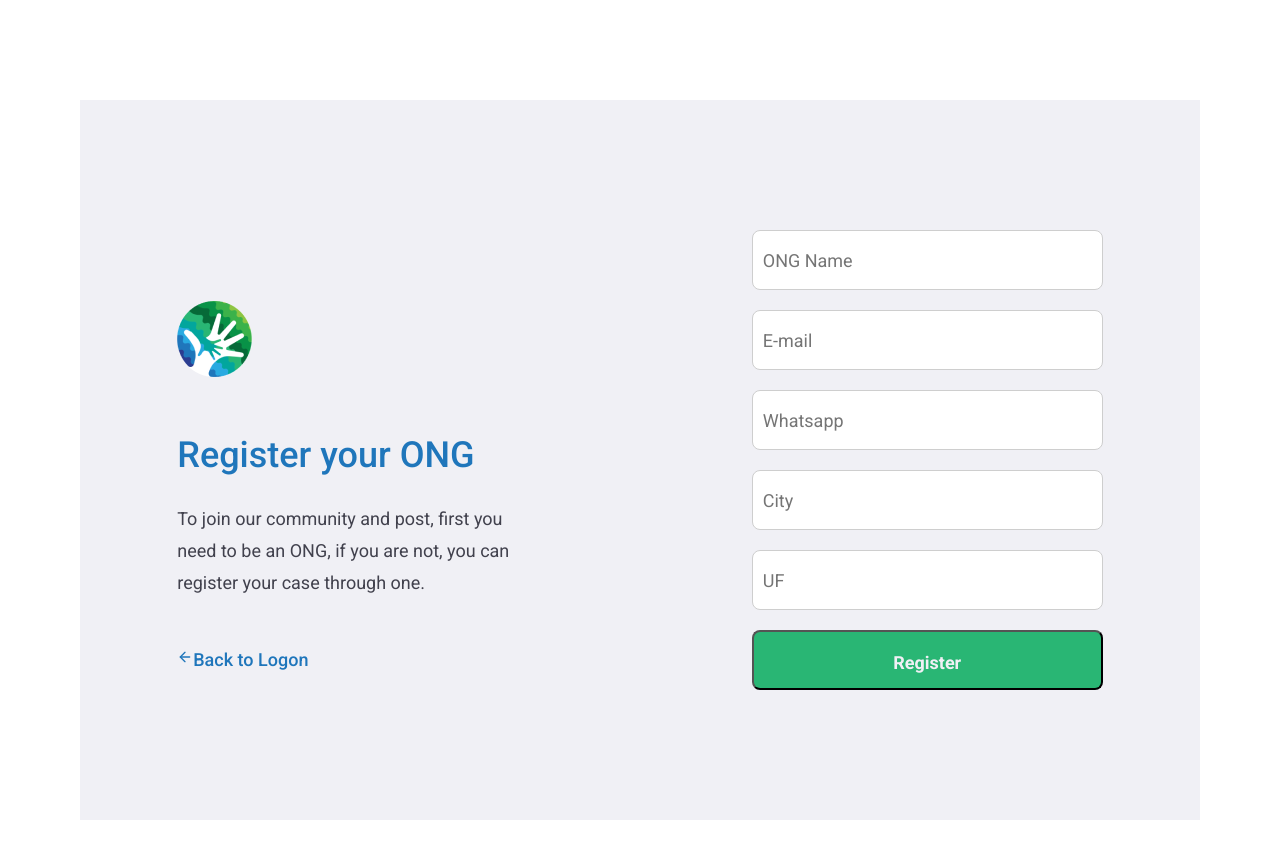
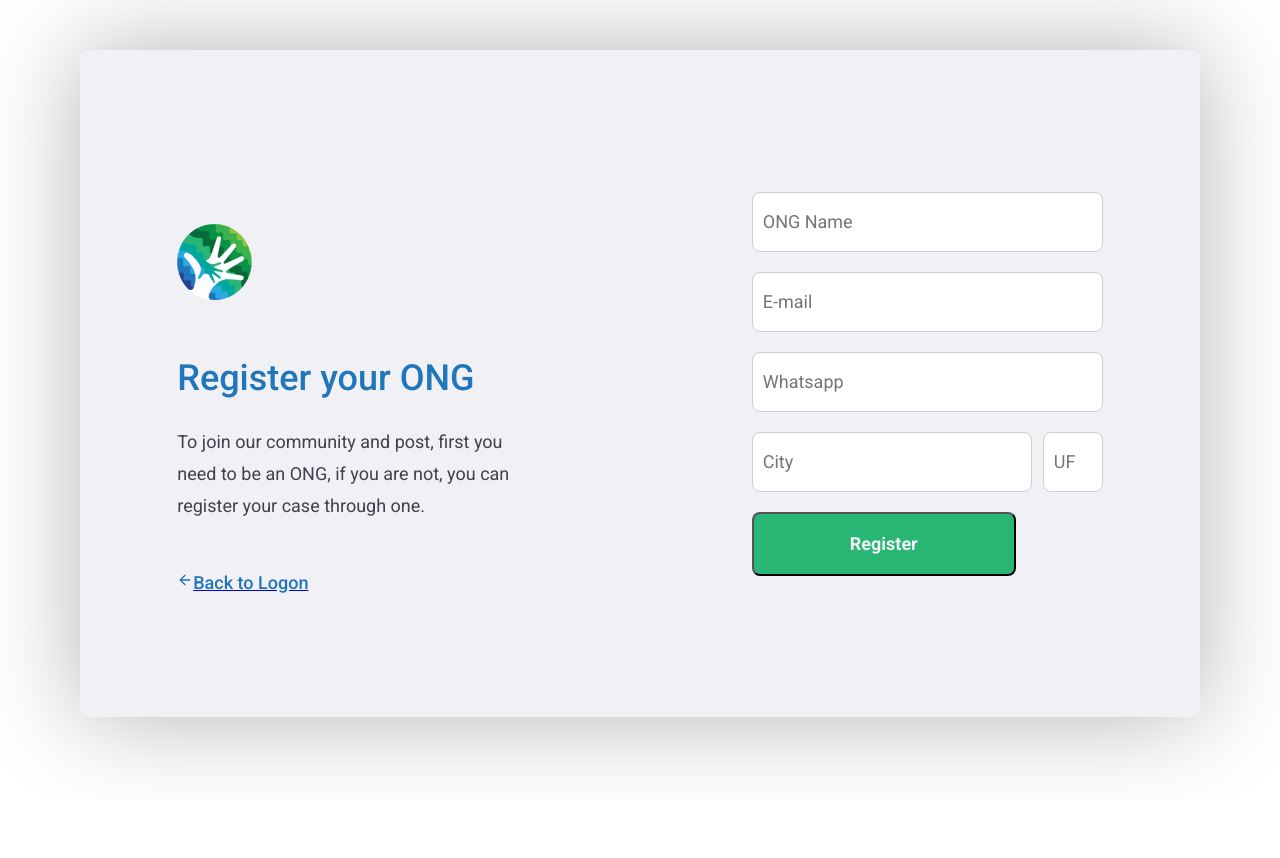
Before and after one commit to fernandojvlima/helpMe, a React (Create React App) app in the folder frontend/: page /register in a window 1280 px wide. Shown: the top 858 px of the page. After the commit the page ends 800 px from the top, so only its background shows below. Built offline with nearby package versions, Linux system fonts and the light colour scheme.

Commit message:
Frontend Profile View

```diff
--- /dev/null
+++ b/frontend/src/components/BtnLogout/index.js
@@ -0,0 +1,9 @@
+import React from 'react';
+import { FiPower } from 'react-icons/fi'
+import './styles.css';
+
+export default function BtnLogout(props) {
+  return (
+    <button type={props.type} className="BtnLogout" onClick={props.onClick}><FiPower size={16} /></button>
+  )
+}
--- /dev/null
+++ b/frontend/src/components/BtnLogout/styles.css
@@ -0,0 +1,8 @@
+.BtnLogout {
+  width: 60px;
+  height: 60px;
+  color: #1f76bb;
+  border-radius: 8px;
+  border: 1px solid #1f76bb;
+  margin-left: 10px;
+}
--- a/frontend/src/pages/Logon/index.js
+++ b/frontend/src/pages/Logon/index.js
@@ -54,7 +54,7 @@ export default function Logon() {
         </div>
 
         <div className="linkRegister">
-          <Link to="/register"><p><FiLogIn size={16} /> Not yet registered, click here.</p></Link>
+          <Link to="/register"><p><FiLogIn size={16} />  Not yet registered, click here.</p></Link>
         </div>
 
       </form>
--- /dev/null
+++ b/frontend/src/pages/Profile/index.js
@@ -0,0 +1,99 @@
+import React from 'react';
+import logoTransparent from './../../assets/logoTransparent.png';
+import BtnPrimary from './../../components/BtnPrimary';
+import BtnLogout from './../../components/BtnLogout';
+import { FiTrash2 } from 'react-icons/fi'
+import './styles.css';
+
+export default function Profile() {
+  return (
+    <div className="mainContent">
+      <div className="header">
+        <div className="leftContent">
+          <img src={logoTransparent} alt="logo" />
+          <p>Welcome Fernando</p>
+        </div>
+
+        <div className="rightContent">
+          <BtnPrimary type="button" value="Register a new case" />
+          <BtnLogout type="button" value="Logout" />
+        </div>
+      </div>
+
+      <h1>Cases</h1>
+
+      <div className="casesContainer">
+
+        <div className="card">
+          <p className="cardTitle">
+            <p><FiTrash2 size={16} /></p>
+            Case:
+          </p>
+          <p>Family needing medicine</p>
+          <p className="cardTitle">
+            Briefing:
+          </p>
+          <p>Live in this house two old people plus 65+, they have no jobs
+          or any source of money. Both need medicine or money.</p>
+          <p className="cardTitle">
+            Value:
+          </p>
+          <p>R$ 120,00</p>
+        </div>
+
+        <div className="card">
+          <p className="cardTitle">
+            <p><FiTrash2 size={16} /></p>
+            Case:
+          </p>
+          <p>Family needing medicine</p>
+          <p className="cardTitle">
+            Briefing:
+          </p>
+          <p>Live in this house two old people plus 65+, they have no jobs
+          or any source of money. Both need medicine or money.</p>
+          <p className="cardTitle">
+            Value:
+          </p>
+          <p>R$ 120,00</p>
+        </div>
+
+        <div className="card">
+          <p className="cardTitle">
+            <p><FiTrash2 size={16} /></p>
+            Case:
+          </p>
+          <p>Family needing medicine</p>
+          <p className="cardTitle">
+            Briefing:
+          </p>
+          <p>Live in this house two old people plus 65+, they have no jobs
+          or any source of money. Both need medicine or money.</p>
+          <p className="cardTitle">
+            Value:
+          </p>
+          <p>R$ 120,00</p>
+        </div>
+
+        <div className="card">
+          <p className="cardTitle">
+            <p className="cardIcon"><FiTrash2 size={16} /></p>
+            Case:
+          </p>
+          <p>Family needing medicine</p>
+          <p className="cardTitle">
+            Briefing:
+          </p>
+          <p>Live in this house two old people plus 65+, they have no jobs
+          or any source of money. Both need medicine or money.</p>
+          <p className="cardTitle">
+            Value:
+          </p>
+          <p>R$ 120,00</p>
+        </div>
+
+
+      </div>
+    </div>
+  )
+}
--- /dev/null
+++ b/frontend/src/pages/Profile/styles.css
@@ -0,0 +1,85 @@
+@import url("https://fonts.googleapis.com/css?family=Roboto:400,500,700&display=swap");
+
+.mainContent {
+  width: 100%;
+  max-width: 1120px;
+  height: 100vh;
+  margin: 0 auto;
+  padding: 20px;
+}
+
+.mainContent h1 {
+  margin-bottom: 30px;
+  margin-top: 30px;
+}
+
+.header {
+  width: 100%;
+  display: flex;
+  flex-direction: row;
+  flex-wrap: wrap;
+  align-items: center;
+  justify-content: space-between;
+}
+
+.header p {
+  margin-left: 30px;
+}
+
+.leftContent {
+  display: flex;
+  flex-direction: row;
+  flex-wrap: wrap;
+  justify-content: center;
+  align-items: center;
+  margin-bottom: 30px;
+}
+
+.casesContainer {
+  width: 100%;
+  display: flex;
+  flex-direction: row;
+  flex-wrap: wrap;
+}
+
+.card {
+  width: 520px;
+  height: 310px;
+  background-color: #f0f0f5;
+  box-shadow: 0 0 10px rgba(0, 0, 0, 0.2);
+  border-radius: 8px;
+  margin: 0px 15px 15px 0px;
+  padding: 20px;
+}
+
+.card .cardTitle {
+  font-family: Roboto;
+  font-style: normal;
+  font-weight: bold;
+  font-size: 18px;
+  line-height: 24px;
+  margin-bottom: 10px;
+}
+
+.card p {
+  font-family: Roboto;
+  font-style: normal;
+  font-weight: normal;
+  font-size: 18px;
+  line-height: 24px;
+  margin-bottom: 10px;
+}
+
+.card .cardIcon {
+  align-self: flex-end;
+}
+
+.btnPrimary {
+  width: 264px;
+  height: 64px;
+  font-family: Roboto;
+  font-style: normal;
+  font-weight: bold;
+  font-size: 18px;
+  line-height: 18px;
+}
--- a/frontend/src/pages/Register/index.js
+++ b/frontend/src/pages/Register/index.js
@@ -5,12 +5,26 @@ import { FiArrowLeft } from 'react-icons/fi'
 import { Link } from 'react-router-dom';
 import InputStd from './../../components/InputStd';
 import BtnPrimary from './../../components/BtnPrimary';
+import axios from 'axios';
 
 export default function Register() {
+
+  async function handleSubmit(e) {
+    e.preventDefault()
+    //   const register = await axios.post('http://localhost:3333/ongs'){
+    //     name,
+    //     email,
+    //     whatsapp,
+    //     city,
+    //     uf
+    //   }
+
+    // }
+
+  }
+
   return (
-
     <div className="container-register">
-
       <div className="section">
         <img src={logoTransparent} alt="Help Me" />
         <h1>Register your ONG</h1>
@@ -21,35 +35,16 @@ export default function Register() {
         <Link to="/"><p><FiArrowLeft size={16} />  Back to Logon</p></Link>
       </div>
 
-      <div className="aside">
-        <div className="form">
-          <div>
-            <InputStd type="text" className="inputStd" name="name" placeholder="ONG Name" />
-          </div>
-          <div>
-            <InputStd type="email" className="inputStd" name="email" placeholder="E-mail" />
-          </div>
-
-          <div>
-            <InputStd type="text" className="inputStd" name="whatsapp" placeholder="Whatsapp" />
-          </div>
-
-          <div>
-            <InputStd type="text" className="inputStd" name="city" placeholder="City" />
-          </div>
-
-          <div>
-            <InputStd type="text" className="inputStd" name="uf" placeholder="UF" />
-          </div>
-
-          <div>
-            <BtnPrimary type="submit" className="btnPrimary" value="Register" />
-          </div>
+      <div className="form" onSubmit={handleSubmit}>
+        <InputStd type="text" className="inputStd" name="name" placeholder="ONG Name" />
+        <InputStd type="email" className="inputStd" name="email" placeholder="E-mail" />
+        <InputStd type="text" className="inputStd" name="whatsapp" placeholder="Whatsapp" />
+        <div className="city">
+          <InputStd type="text" className="inputStd" id="city" name="city" placeholder="City" />
+          <InputStd type="text" className="inputStd" id="uf" name="uf" placeholder="UF" />
         </div>
-
-
+        <BtnPrimary type="submit" className="btnPrimary" value="Register" onClick={(e) => handleSubmit(e)} />
       </div>
-
     </div>
   )
 }
--- a/frontend/src/pages/Register/styles.css
+++ b/frontend/src/pages/Register/styles.css
@@ -1,15 +1,16 @@
 .container-register {
-  width: 100%;
   max-width: 1120px;
-  min-height: 720px;
+  height: 667px;
   background-color: #f0f0f5;
-  margin: 100px auto;
+  margin: 50px auto;
+  border-radius: 8px;
 
   display: flex;
   flex-direction: row;
   flex-wrap: wrap;
   justify-content: space-around;
   align-items: center;
+  box-shadow: 0 0 100px rgba(0, 0, 0, 0.3);
 }
 
 .section {
@@ -51,6 +52,27 @@
   transition: 0.2s;
 }
 
-.section a {
+.form {
+  display: flex;
+  flex-direction: column;
+  flex-wrap: nowrap;
+}
+
+.form .city {
+  display: flex;
+  flex-direction: row;
+  flex-wrap: nowrap;
+  justify-content: space-between;
+}
+
+.form a {
   text-decoration: none;
 }
+
+.form input#city {
+  width: 280px;
+}
+
+.form input#uf {
+  width: 60px;
+}
--- a/frontend/src/routes.js
+++ b/frontend/src/routes.js
@@ -3,6 +3,7 @@ import { BrowserRouter as Router, Route, Switch } from 'react-router-dom';
 import Logon from './pages/Logon';
 import Home from './pages/Home';
 import Register from './pages/Register';
+import Profile from './pages/Profile';
 
 export default function Routes() {
   return (
@@ -11,6 +12,7 @@ export default function Routes() {
         <Route exact path="/" component={Logon} />
         <Route path="/cases" component={Home} />
         <Route path="/register" component={Register} />
+        <Route pathe="/profile" component={Profile} />
 
       </Switch>
     </Router>
```
